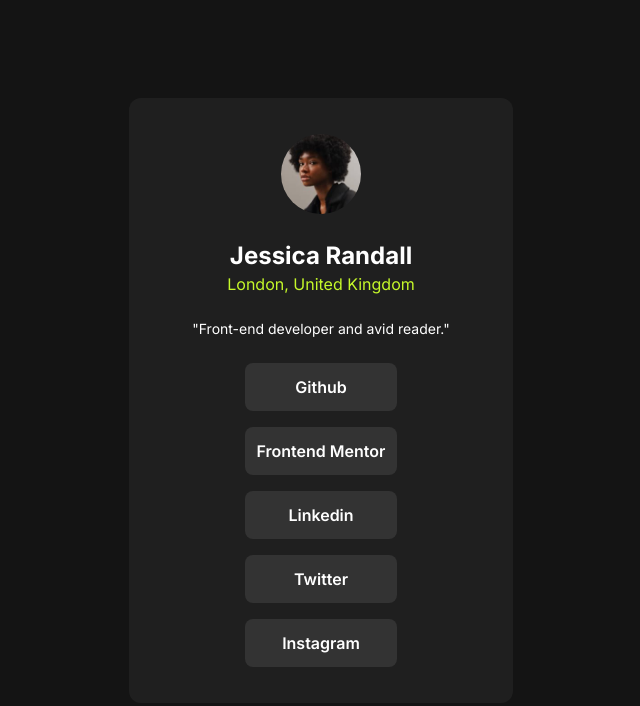
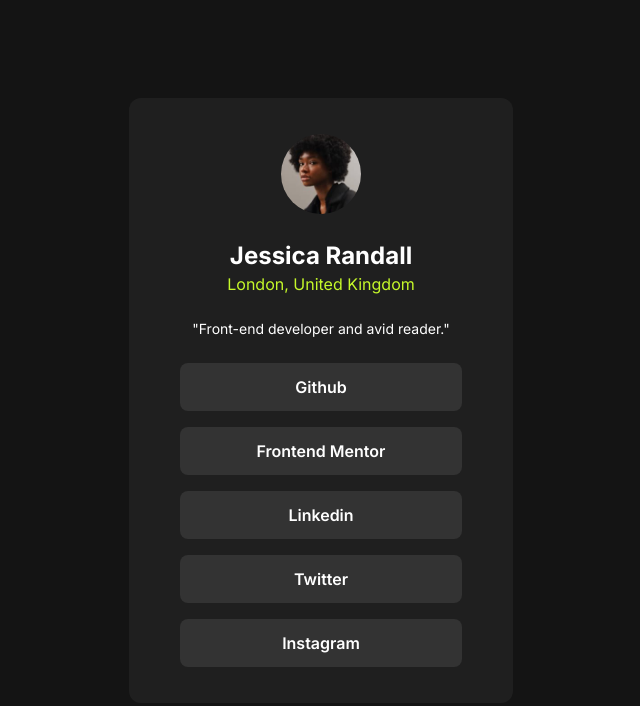
Before and after one commit to Abdu-byte596/social-links-profile, a plain HTML site: page index.html in a window 1280 px wide. Shown: the whole page, without its empty margins (319-959 px from the left). Drawn offline with Linux system fonts and the light colour scheme.

Commit message:
Update stylesheet.css

```diff
--- a/stylesheet.css
+++ b/stylesheet.css
@@ -53,7 +53,7 @@
 li
 {
     list-style: none;
-    width: 100%;
+    width: 282px;
     line-height: 1.5;
     padding: 12px;
     background-color: hsl(0, 0%, 20%);
```
